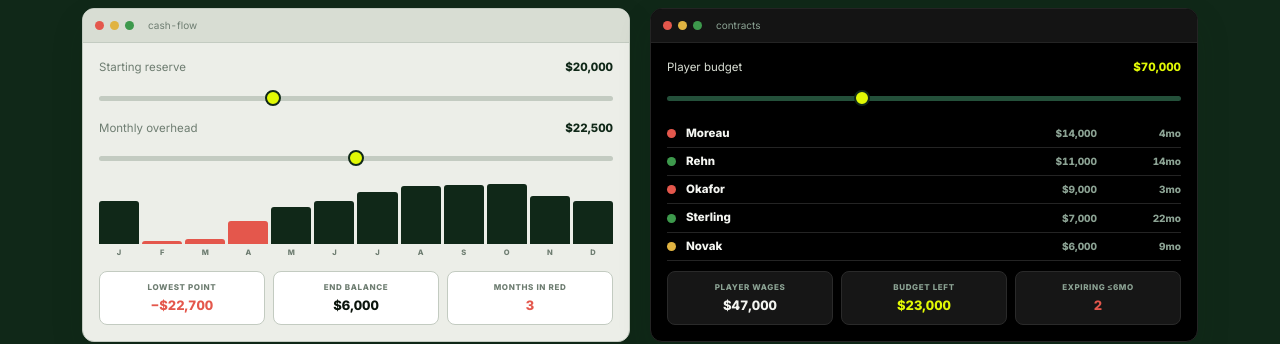
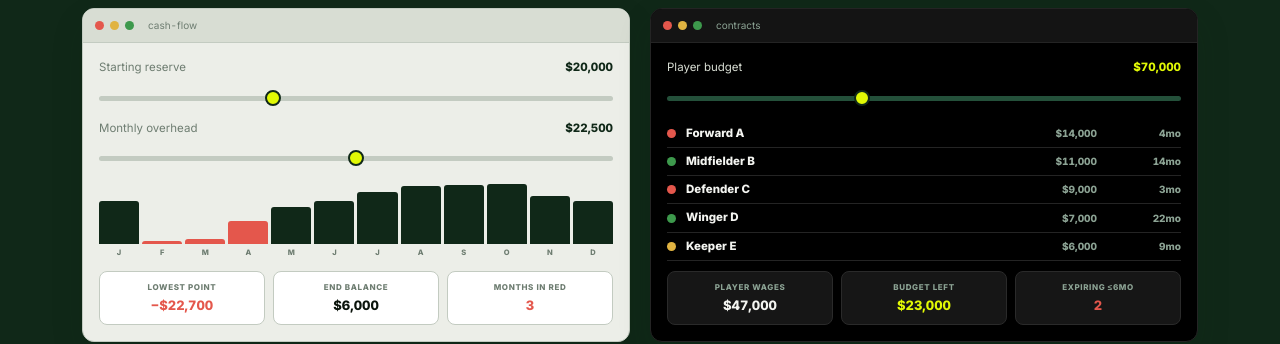
Before and after one commit to brunoferrante-byte/simplicae-website, a plain HTML site: page index.html in a window 1280 px wide. Shown: the part 4447-4791 px from the top of the page. Drawn offline with Linux system fonts and the light colour scheme.

Commit message:
Security: replace demo wage-table surnames with generic position labels
Per security review of the site source: the Contract & Wage sample tool
listed real-looking surnames next to salary and contract-expiry figures,
which reads as confidential player salary data. Swapped to obviously
generic placeholders (Forward A, Midfielder B, ...) with the same
illustrative numbers.

Co-Authored-By: Claude Fable 5 <noreply@anthropic.com>

```diff
--- a/index.html
+++ b/index.html
@@ -741,7 +741,7 @@ function tlCalc(){const sess=+document.getElementById('tl_sess').value,rpe=+docu
 ['tl_sess','tl_rpe'].forEach(id=>document.getElementById(id).addEventListener('input',tlCalc));tlCalc();
 
 /* contract & wage */
-const CT=[{n:'Moreau',w:14000,e:4},{n:'Rehn',w:11000,e:14},{n:'Okafor',w:9000,e:3},{n:'Sterling',w:7000,e:22},{n:'Novak',w:6000,e:9}];
+const CT=[{n:'Forward A',w:14000,e:4},{n:'Midfielder B',w:11000,e:14},{n:'Defender C',w:9000,e:3},{n:'Winger D',w:7000,e:22},{n:'Keeper E',w:6000,e:9}];
 function ctDot(e){return e<=6?'#E4574C':e<=12?'#E0B341':'#3D994C';}
 function ctCalc(){
   const cap=+document.getElementById('ct_cap').value;
```
